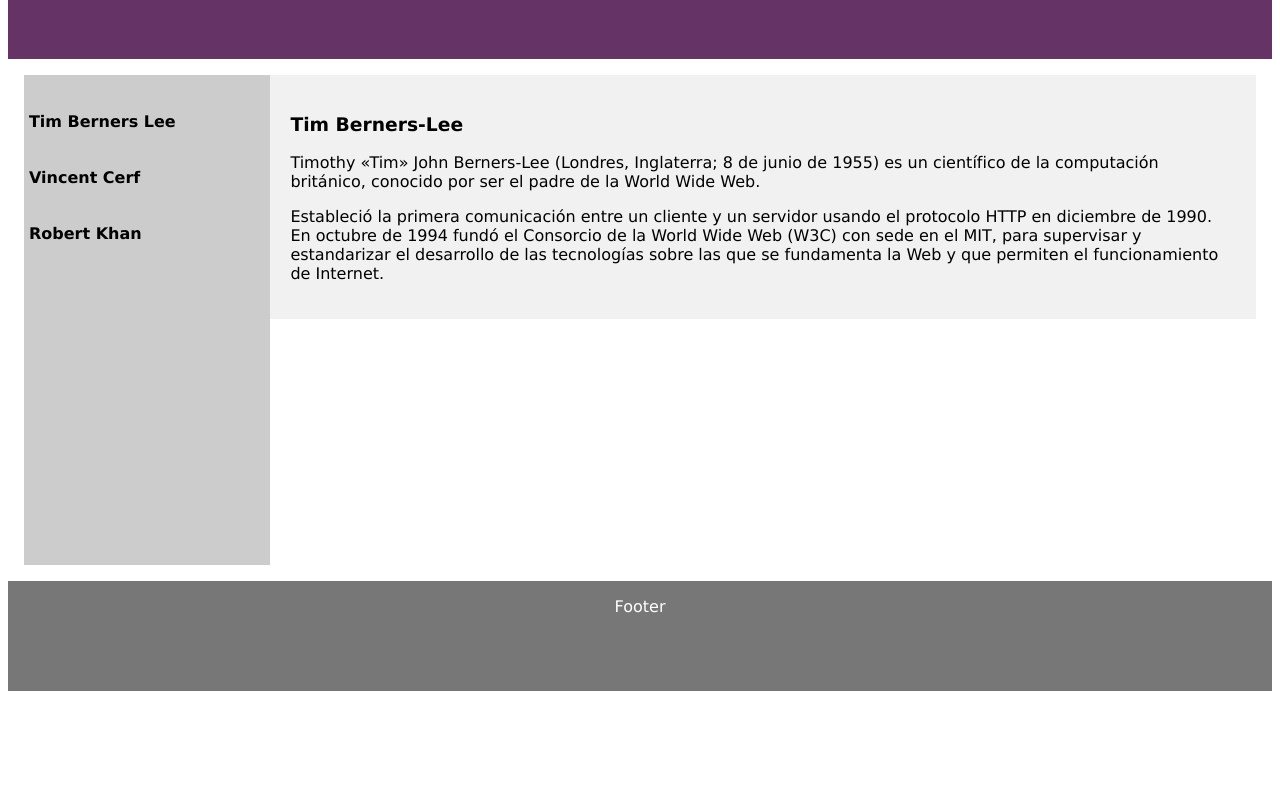
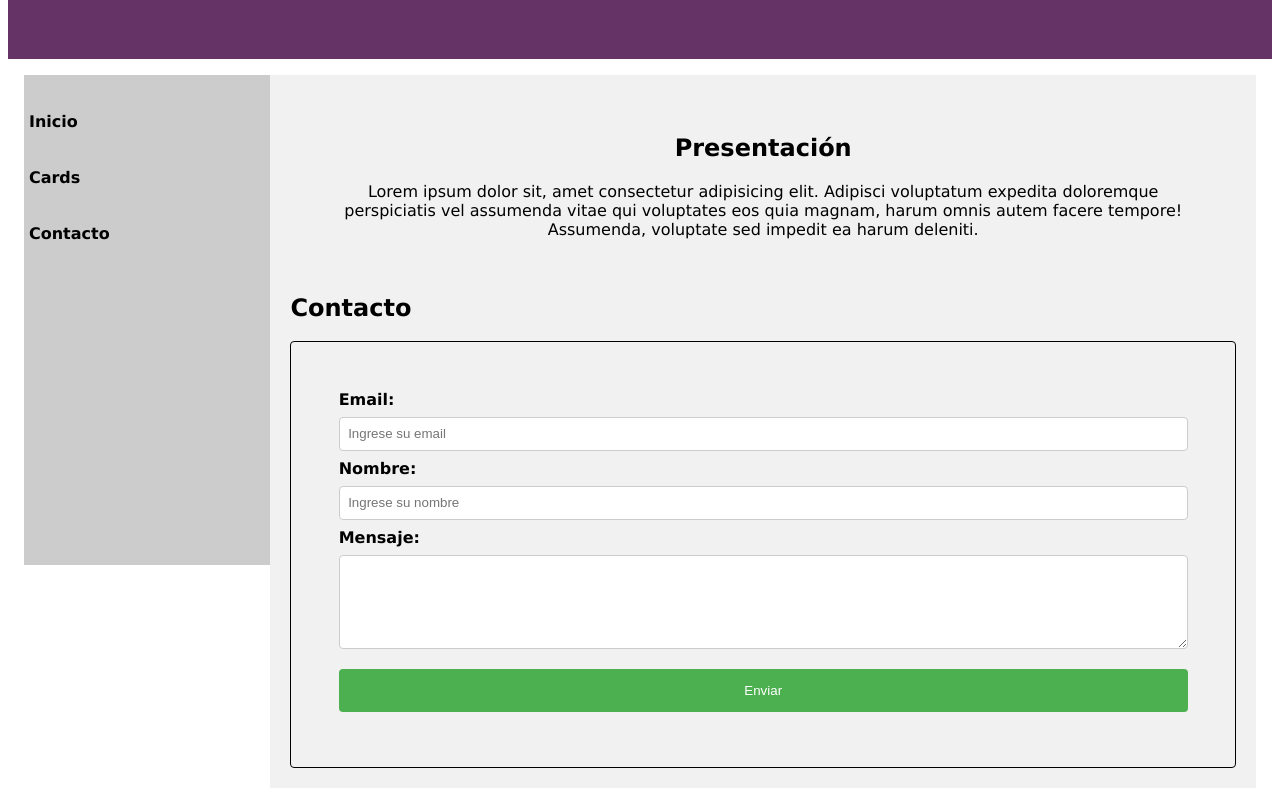
Before and after one commit to nicolasrivera23/afterclass4, a plain HTML site: page index.html in a window 1280 px wide. Shown: the part 149-939 px from the top of the page. Before the commit the page ends 848 px from the top, so only its background shows below. Drawn offline with Linux system fonts and the light colour scheme.

Commit message:
Add files via upload

```diff
--- a/index.html
+++ b/index.html
@@ -9,27 +9,49 @@
 <body>
 
 <header>
-  <h2>Titulo de Prueba</h2>
+  <h2>Titulo Principal</h2>
 </header>
 
 <main>
   <section>
     <nav>
       <ul>
-        <li><a href="#">Tim Berners Lee</a></li>
-        <li><a href="#">Vincent Cerf</a></li>
-        <li><a href="#">Robert Khan</a></li>
+        <li><a href="#">Inicio</a></li>
+        <li><a href="#">Cards</a></li>
+        <li><a href="#">Contacto</a></li>
       </ul>
     </nav>
 
+    <!-- cambiar el valor del action(XXXXX) por el provisto por Formspree  -->
     <article>
-      <h1>Tim Berners-Lee</h1>
-      <p>
-        Timothy «Tim» John Berners-Lee (Londres, Inglaterra; 8 de junio de 1955) es un científico de la computación británico, conocido por ser el padre de la World Wide Web.
-      </p>
-      <p>
-        Estableció la primera comunicación entre un cliente y un servidor usando el protocolo HTTP en diciembre de 1990. En octubre de 1994 fundó el Consorcio de la World Wide Web (W3C) con sede en el MIT, para supervisar y estandarizar el desarrollo de las tecnologías sobre las que se fundamenta la Web y que permiten el funcionamiento de Internet.
-      </p>
+      <div class="presentacion">
+        <h2>Presentación</h2>
+        <p>Lorem ipsum dolor sit, amet consectetur adipisicing elit. Adipisci voluptatum expedita doloremque perspiciatis vel assumenda vitae qui voluptates eos quia magnam, harum omnis autem facere tempore! Assumenda, voluptate sed impedit ea harum deleniti.</p>
+      </div>
+      <h2>Contacto</h2>
+      <div class="form_container">
+        <form id="my_form"
+      action="https://formspree.io/f/XXXXX"
+      method="POST"
+      >
+      <label>
+      Email:
+      <input type="email" name="email"
+      placeholder="Ingrese su email" required>
+      </label>
+      <label>
+        Nombre:
+        <input type="text" name="nombre" placeholder="Ingrese su nombre" id="nombre" required>
+      </label>
+      <label>
+      Mensaje:
+      <textarea rows="5" name="message" required></textarea>
+      </label>
+      <!-- your other form fields go here -->
+      <button type="submit">Enviar</button>
+      </form>
+      </div>
+
     </article>
   </section>
 </main>
@@ -37,6 +59,9 @@
 <footer>
   <p>Footer</p>
 </footer>
+<script>
+  document.getElementById("my_form").reset();
+</script>
 
 </body>
 </html>
```
Also changed, not shown: 1 other file.
